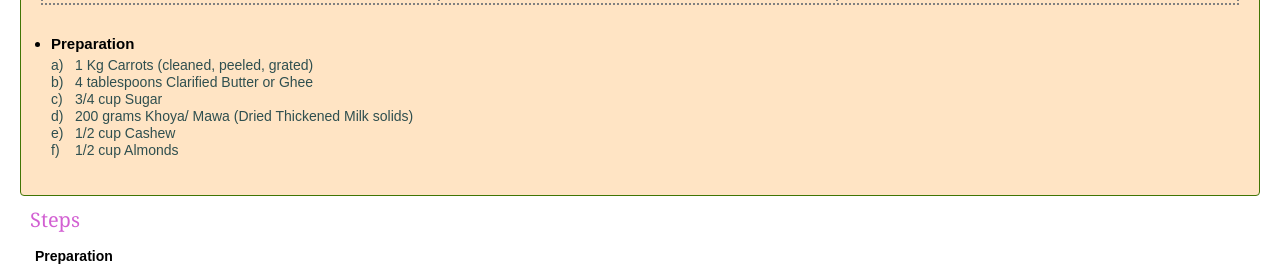
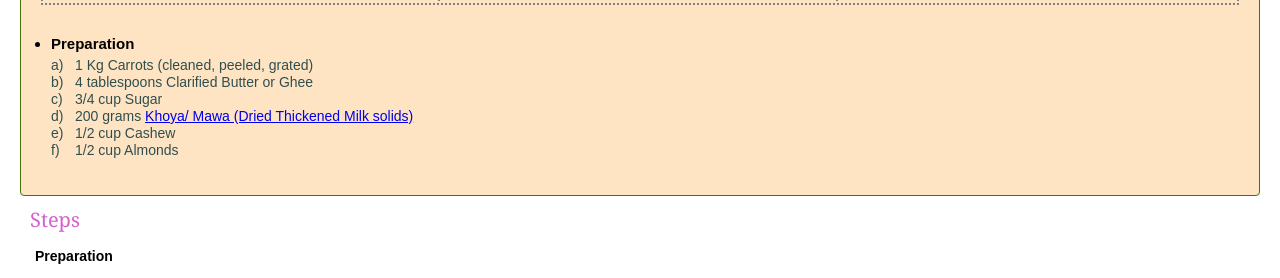
Before and after one commit to swad-rajsi/swad-rajsi.github.io, a Jekyll site: the page built from _recipes/gajar_halwa.md, in a window 1280 px wide. Shown: the part 1223-1501 px from the top of the page. Built offline with Jekyll 4.4.1, drawn with Linux system fonts in a browser that asks for light colours.

Commit message:
slug link

```diff
--- a/_includes/recipe-ingredients.html
+++ b/_includes/recipe-ingredients.html
@@ -8,11 +8,24 @@
         <li class="swad-rajsi-ingredients ingredient-item" data-qty="{{ item.qty }}" data-unit="{{ item.unit }}"
         data-scale="{{ item.scale }}" data-name="{{ item.name }}"><span class="qty">{{ item.qty
             }}</span> {{ item.unit }}
-            {% if item.link %}
-            <a href="{{ item.link }}" target="_blank" rel="noopener">{{ item.name }}</a>
+            {% assign link_value = item.link %}
+            {% if link_value %}
+                {% if link_value contains '://' %}
+                    <!-- External link -->
+                    <a href="{{ link_value }}" target="_blank" rel="noopener noreferrer">{{ item.name }}</a>
+                {% else %}
+                    <!-- Internal recipe link (slug) -->
+                    {% assign linked_recipe = site.recipes | where: "slug", link_value | first %}
+                    {% if linked_recipe %}
+                        <a href="{{ linked_recipe.url | relative_url }}">{{ item.name }}</a>
+                    {% else %}
+                        {{ item.name }}
+                    {% endif %}
+                {% endif %}
             {% else %}
-            {{ item.name }}
+                {{ item.name }}
             {% endif %}
+
         </li>
         {% endfor %}
     </ol>
```
Also changed, not shown: _recipes/gajar_halwa.md (+2 -0 lines), _recipes/koya.md (+1 -0 lines).
